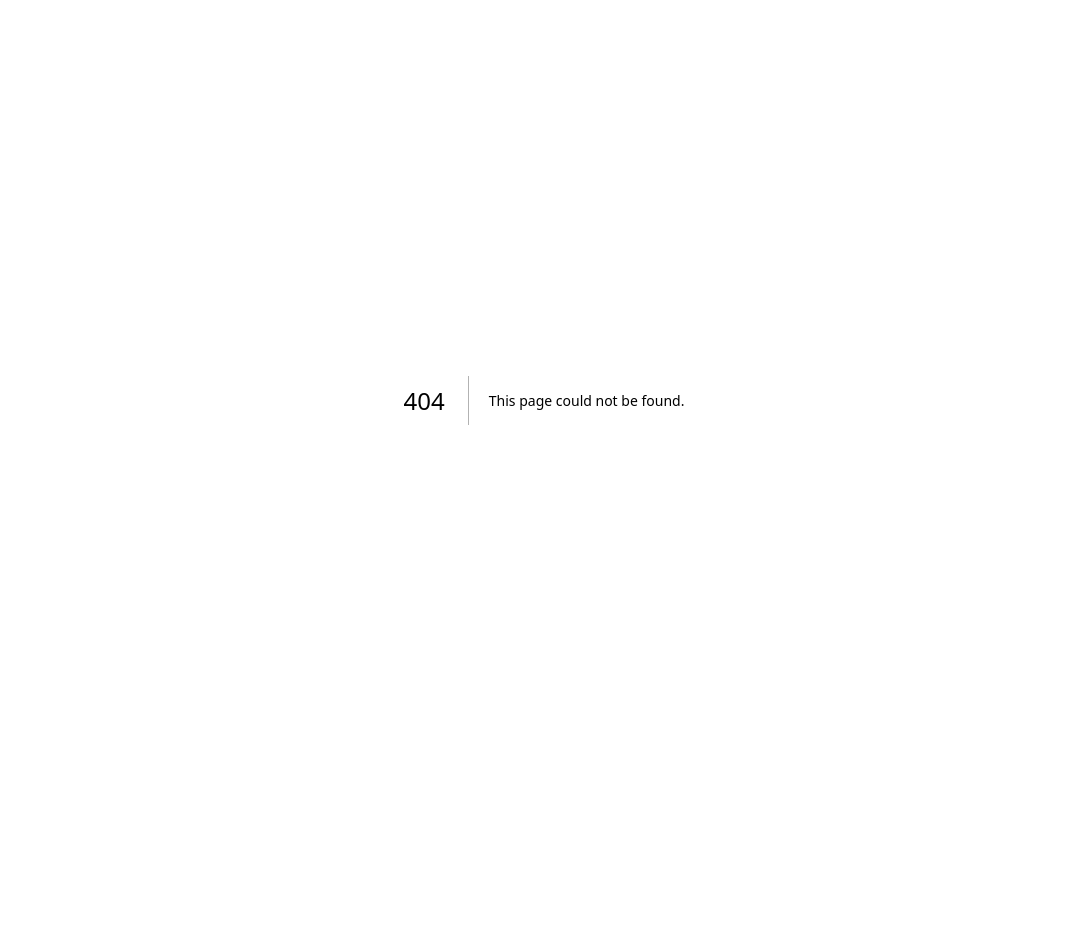
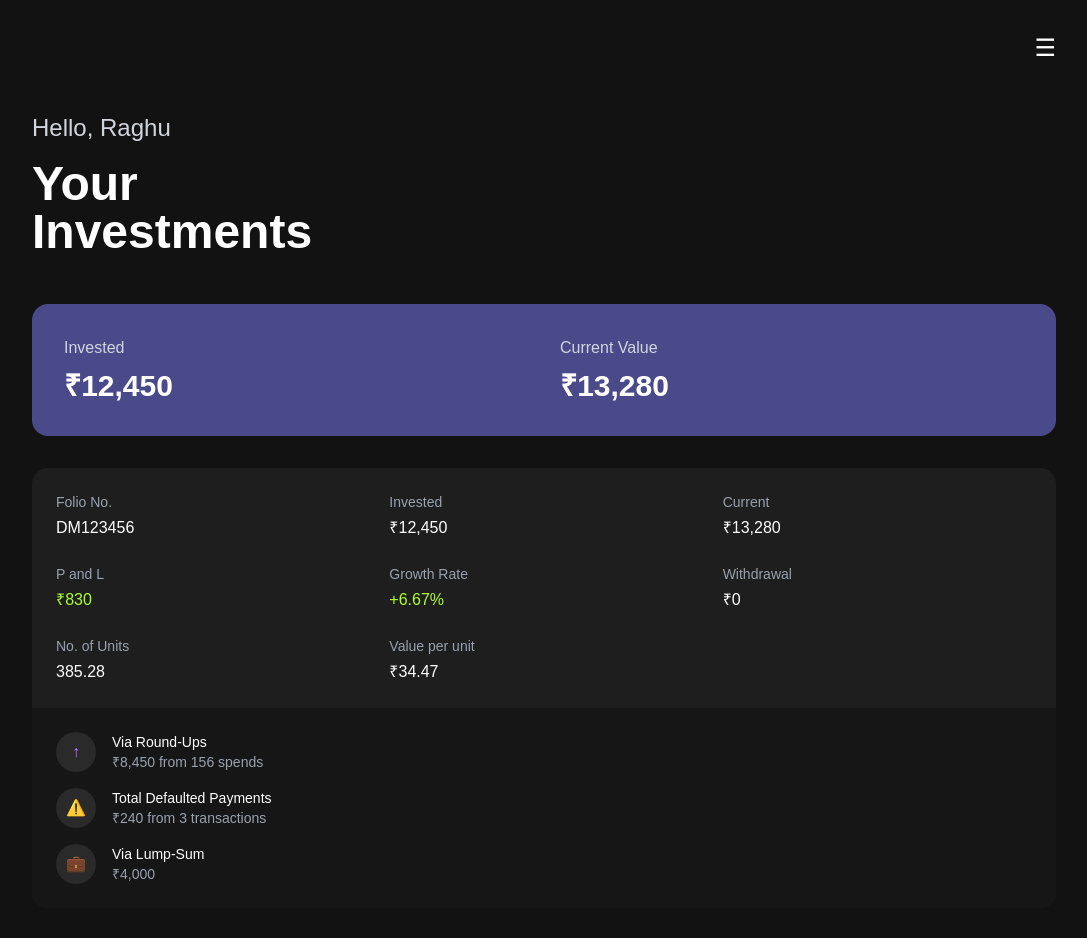
Before and after one commit to raghuramalur/investapp-master, a Next.js app: page /dashboard in a window 1280 px wide. Before the commit this address had no page. Shown: the top 938 px of the page, without its empty margins (96-1183 px from the left). Before the commit the page ends 800 px from the top, so only its background shows below. Built offline with nearby package versions, Linux system fonts and the light colour scheme.

Commit message:
commit 1

```diff
--- /dev/null
+++ b/src/app/dashboard/page.js
@@ -0,0 +1,104 @@
+"use client";
+import { useState } from 'react';
+import Image from 'next/image';
+
+export default function Dashboard() {
+  // This would normally come from your auth/session management
+  const userName = "Raghu"; // Example name, should come from signup
+
+  return (
+    <div className="min-h-screen bg-[#121212] text-white p-8">
+      {/* Header */}
+      <div className="max-w-5xl mx-auto flex justify-end items-center mb-12">
+        <button className="text-2xl">☰</button>
+      </div>
+
+      {/* Main content */}
+      <div className="max-w-5xl mx-auto">
+        <h2 className="text-2xl text-gray-300 mb-4">Hello, {userName}</h2>
+        <h1 className="text-5xl font-bold mb-12">Your<br />Investments</h1>
+
+        {/* Investment Summary Card */}
+        <div className="bg-[#4A4A8A] rounded-2xl p-8 mb-8 grid grid-cols-2 gap-8">
+          <div>
+            <div className="text-gray-300 mb-2">Invested</div>
+            <div className="text-3xl font-bold">₹12,450</div>
+          </div>
+          <div>
+            <div className="text-gray-300 mb-2">Current Value</div>
+            <div className="text-3xl font-bold">₹13,280</div>
+          </div>
+        </div>
+
+        {/* Fund Details Card */}
+        <div className="bg-[#1E1E1E] rounded-2xl overflow-hidden mb-8">
+          {/* Fund Stats Grid */}
+          <div className="grid grid-cols-2 md:grid-cols-3 gap-6 p-6">
+            <div>
+              <div className="text-gray-400 text-sm mb-1">Folio No.</div>
+              <div>DM123456</div>
+            </div>
+            <div>
+              <div className="text-gray-400 text-sm mb-1">Invested</div>
+              <div>₹12,450</div>
+            </div>
+            <div>
+              <div className="text-gray-400 text-sm mb-1">Current</div>
+              <div>₹13,280</div>
+            </div>
+            <div>
+              <div className="text-gray-400 text-sm mb-1">P and L</div>
+              <div className="text-[#ADFF2F]">₹830</div>
+            </div>
+            <div>
+              <div className="text-gray-400 text-sm mb-1">Growth Rate</div>
+              <div className="text-[#ADFF2F]">+6.67%</div>
+            </div>
+            <div>
+              <div className="text-gray-400 text-sm mb-1">Withdrawal</div>
+              <div>₹0</div>
+            </div>
+            <div>
+              <div className="text-gray-400 text-sm mb-1">No. of Units</div>
+              <div>385.28</div>
+            </div>
+            <div>
+              <div className="text-gray-400 text-sm mb-1">Value per unit</div>
+              <div>₹34.47</div>
+            </div>
+          </div>
+
+          {/* Investment Methods */}
+          <div className="bg-[#161616] p-6 space-y-4">
+            <div className="flex items-center gap-4">
+              <div className="w-10 h-10 bg-[#2A2A2A] rounded-full flex items-center justify-center text-purple-400">↑</div>
+              <div>
+                <div className="text-sm">Via Round-Ups</div>
+                <div className="text-gray-400 text-sm">₹8,450 from 156 spends</div>
+              </div>
+            </div>
+            <div className="flex items-center gap-4">
+              <div className="w-10 h-10 bg-[#2A2A2A] rounded-full flex items-center justify-center text-red-400">⚠️</div>
+              <div>
+                <div className="text-sm">Total Defaulted Payments</div>
+                <div className="text-gray-400 text-sm">₹240 from 3 transactions</div>
+              </div>
+            </div>
+            <div className="flex items-center gap-4">
+              <div className="w-10 h-10 bg-[#2A2A2A] rounded-full flex items-center justify-center text-teal-400">💼</div>
+              <div>
+                <div className="text-sm">Via Lump-Sum</div>
+                <div className="text-gray-400 text-sm">₹4,000</div>
+              </div>
+            </div>
+          </div>
+        </div>
+
+        {/* Complete Activation Button */}
+        <button className="w-full bg-[#ADFF2F] text-black py-4 rounded-xl text-xl font-medium hover:bg-[#9AE52E] transition-all duration-200">
+          Complete Activation
+        </button>
+      </div>
+    </div>
+  );
+}
```
